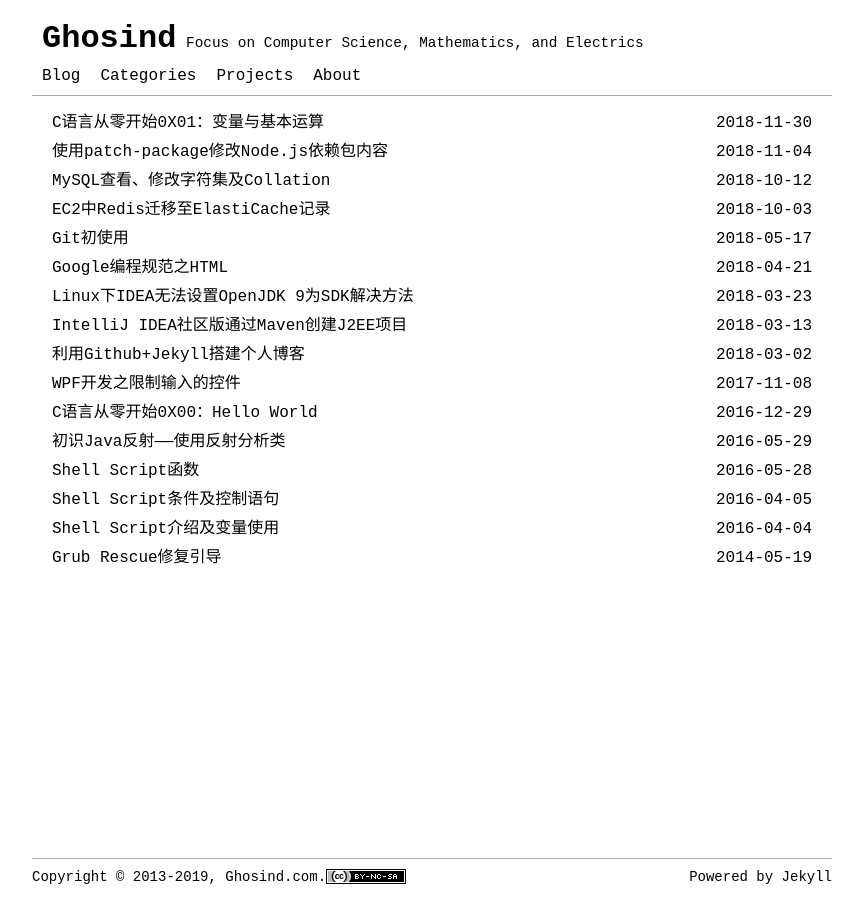
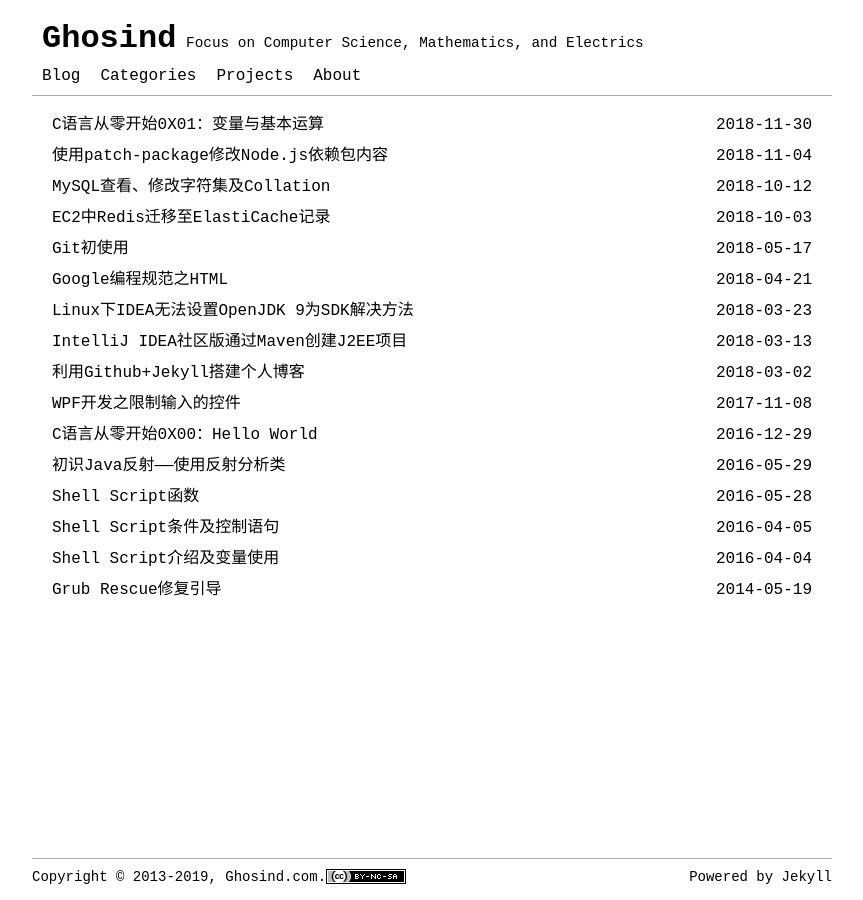
Before and after one commit to ghosind/ghosind.github.io, a Jekyll site: the page built from index.html, in a window 1280 px wide. Shown: the whole page, without its empty margins (208-1071 px from the left). Built offline with Jekyll 4.4.1, drawn with Linux system fonts in a browser that asks for light colours; the list of posts is cut into pages by our own code.

Commit message:
update style

```diff
--- a/_sass/post-list.scss
+++ b/_sass/post-list.scss
@@ -8,7 +8,7 @@
 .posts-list-item {
   display: block;
   position: relative;
-  margin: 5px 0;
+  margin: 7px 0;
   overflow: hidden;
   line-height: 24px;
 }
```
